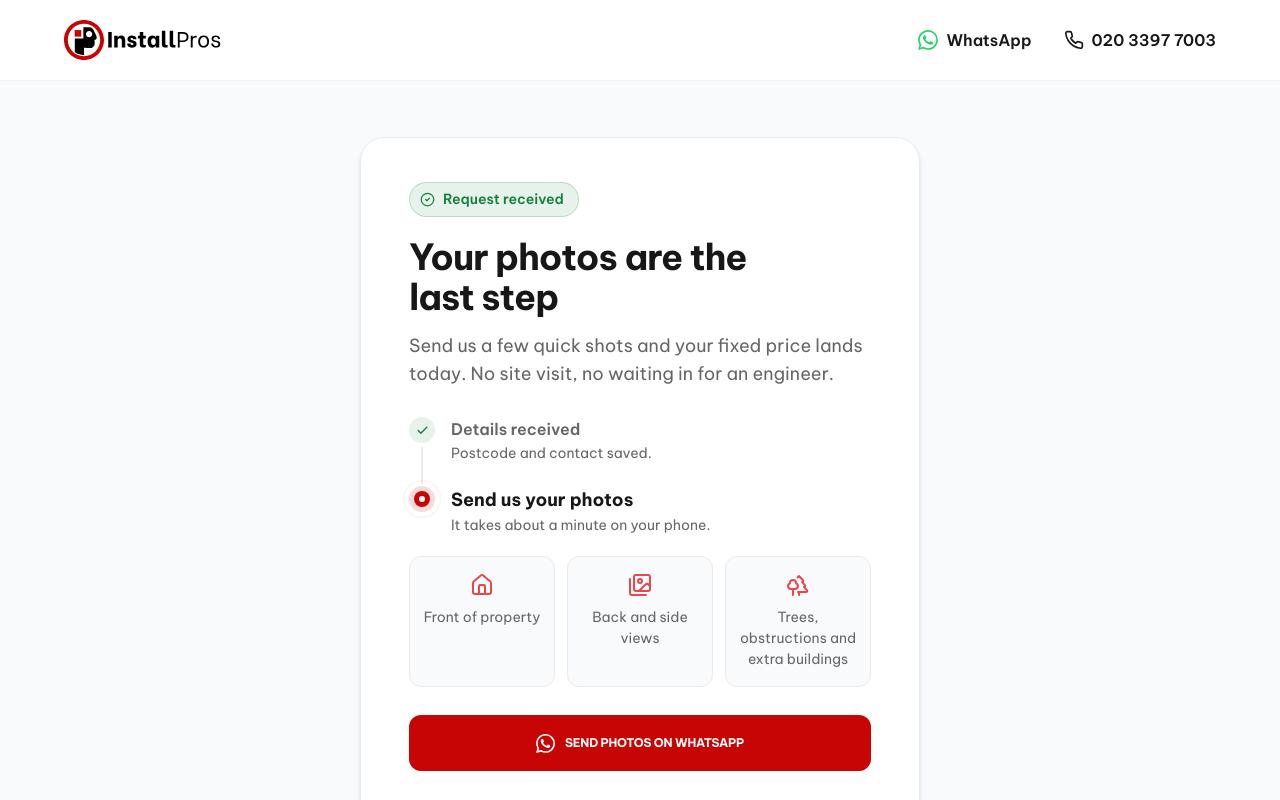
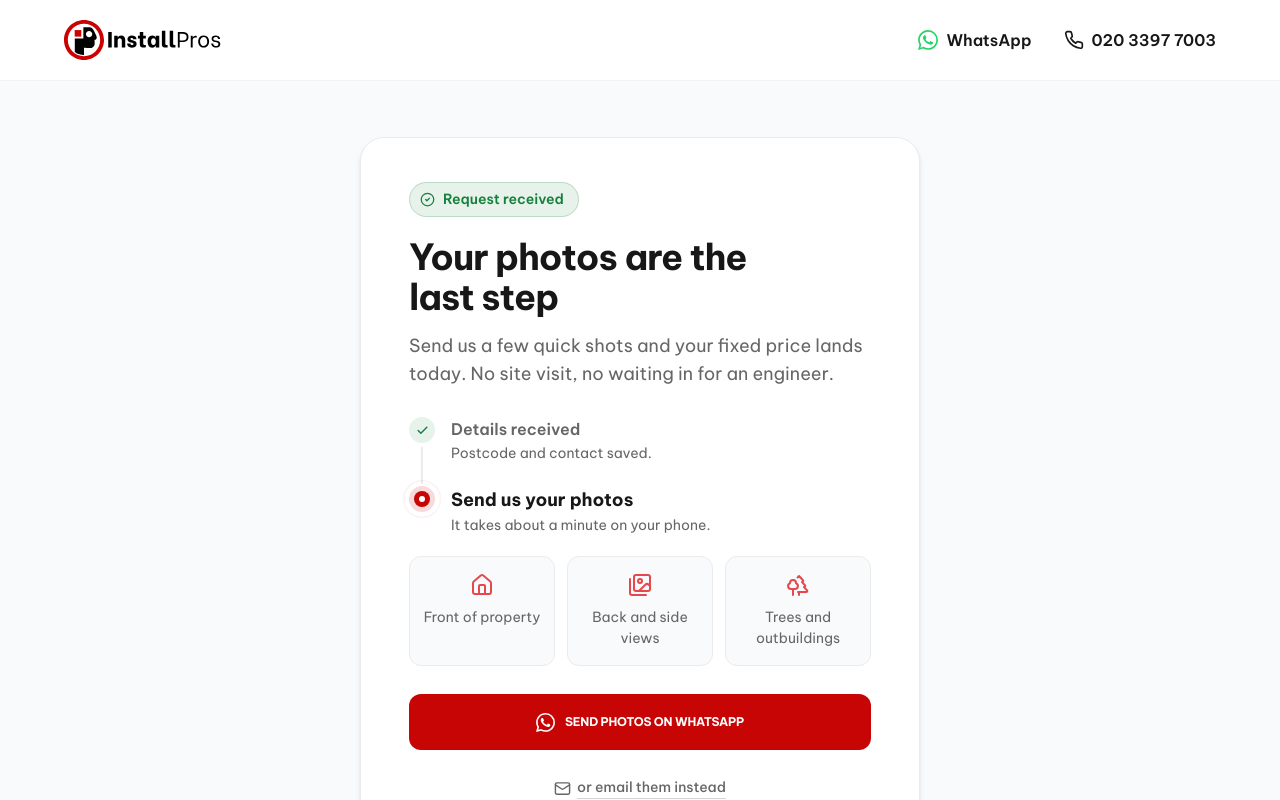
Before and after one commit to iAway7/installpros-uk, a Next.js app: page /thank-you in a window 1280 px wide. Shown: the top 800 px of the page. Built offline with nearby package versions, Linux system fonts and the light colour scheme; no server answers.

Commit message:
Photo card: Will's shot list, and no cap at three

```diff
--- a/src/components/funnel/photo-request-card.tsx
+++ b/src/components/funnel/photo-request-card.tsx
@@ -25,7 +25,7 @@ interface LeadContext {
 const SHOTS = [
   { icon: House, label: "Front of property" },
   { icon: Images, label: "Back and side views" },
-  { icon: Trees, label: "Trees, obstructions and extra buildings" },
+  { icon: Trees, label: "Trees and outbuildings" },
 ];
 
 /**
```
